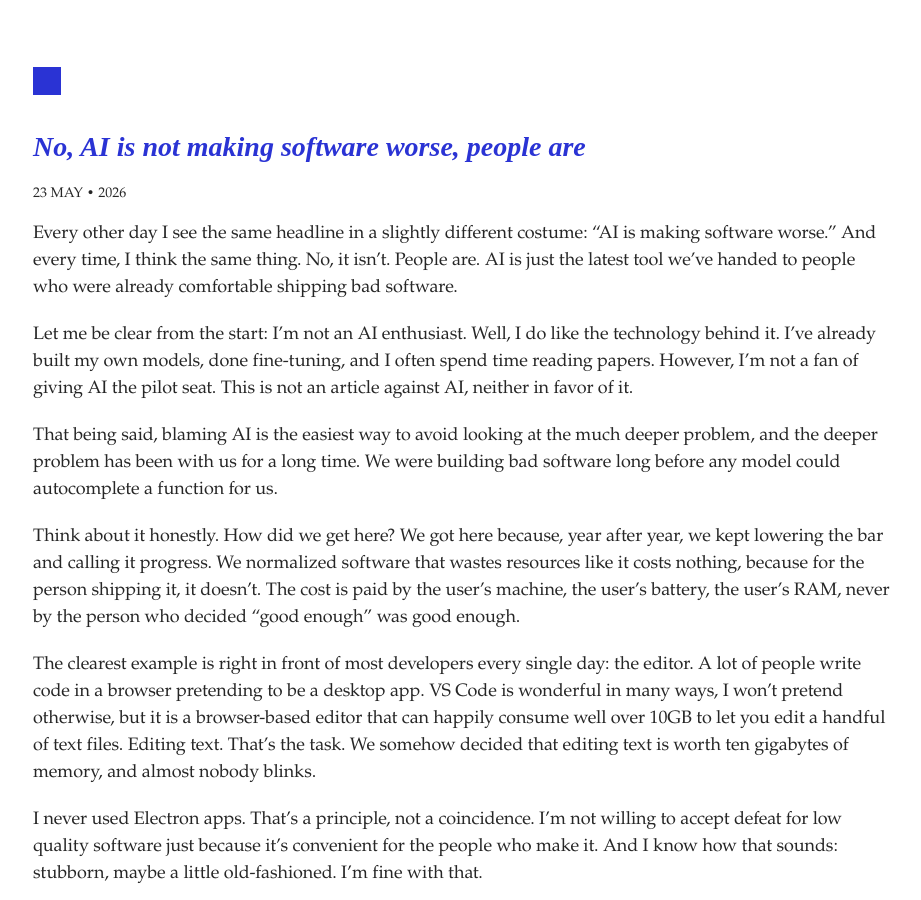
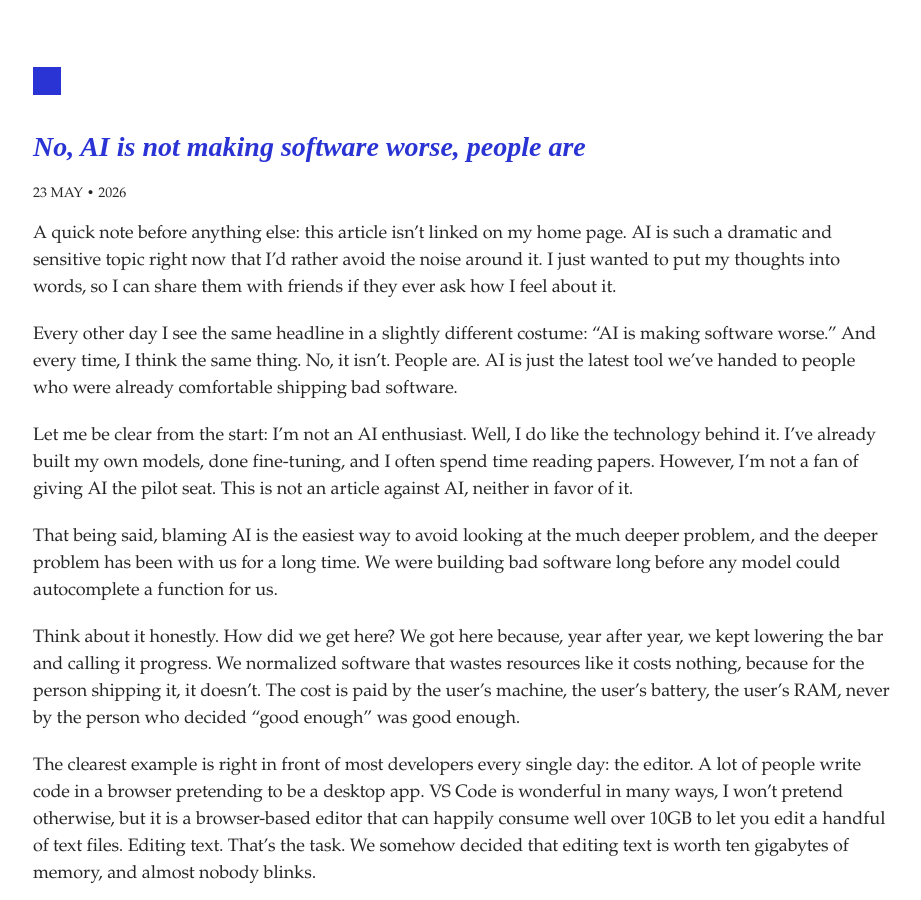
Before and after one commit to raphamorim/raphamorim.github.com, a Jekyll site: the page built from _posts/2026-05-23-no-ai-is-not-making-software-worse-people-are.md, in a window 1280 px wide and 900 px high. Shown: the whole window, without its empty margins (177-1098 px from the left). Built offline with Jekyll 4.4.1, drawn with Linux system fonts in a browser that asks for light colours.

Commit message:
add note

```diff
--- a/_posts/2026-05-23-no-ai-is-not-making-software-worse-people-are.md
+++ b/_posts/2026-05-23-no-ai-is-not-making-software-worse-people-are.md
@@ -5,6 +5,8 @@ language: 'en'
 description: "AI is just a tool. The problem is much deeper, and it started long before AI ever entered the picture. We have been accepting bad quality software for years."
 draft: true
 ---
+
+A quick note before anything else: this article isn't linked on my home page. AI is such a dramatic and sensitive topic right now that I'd rather avoid the noise around it. I just wanted to put my thoughts into words, so I can share them with friends if they ever ask how I feel about it.
 
 Every other day I see the same headline in a slightly different costume: "AI is making software worse." And every time, I think the same thing. No, it isn't. People are. AI is just the latest tool we've handed to people who were already comfortable shipping bad software.
 
```
